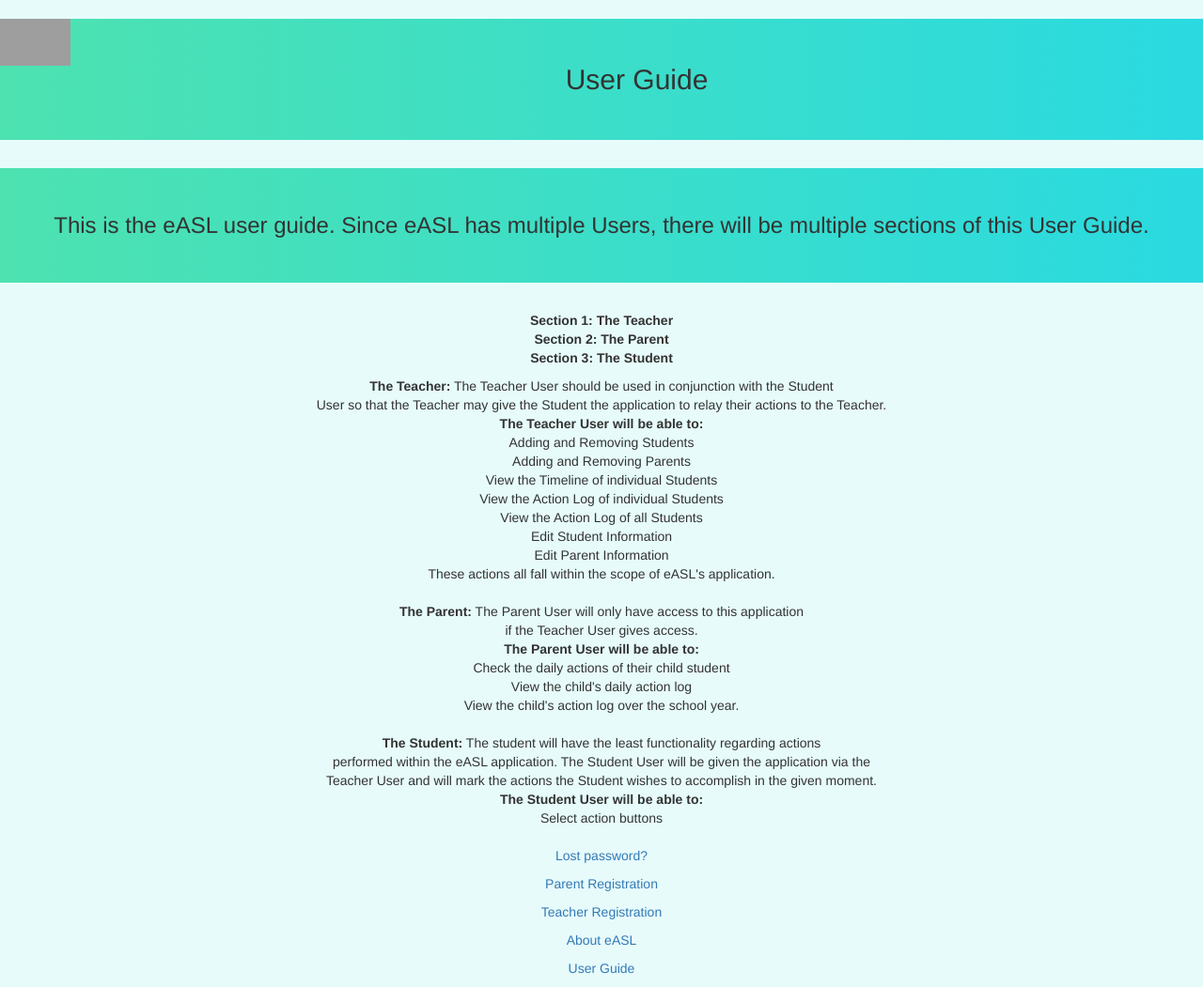
After one commit to curleyt1/EASL, a Django app: page /user_guide/ in a window 1280 px wide. The commit adds this page. Shown: the whole page at 94% size. Run offline with Django 3.2, Linux system fonts and the light colour scheme; some libraries are stand-ins or nearby versions; grey boxes are pictures that could not be loaded.

Commit message:
added user guide

```diff
--- a/easl/webApp/forms.py
+++ b/easl/webApp/forms.py
@@ -10,6 +10,7 @@ from django.contrib.auth.models import User
 from django.contrib.auth.forms import UserCreationForm
 from django.core.validators import validate_email
 from django.core.exceptions import ValidationError
+
 
 GENDER_CHOICES = (
     ('M'),
--- a/easl/webApp/templates/registration/login.html
+++ b/easl/webApp/templates/registration/login.html
@@ -56,6 +56,7 @@
     <p><a href="{% url 'parent_signup' %}">Parent Registration</a></p>
     <p><a href="{% url 'teacher_signup' %}">Teacher Registration</a></p>
     <p><a href="/about">About eASL</a></p>
+    <p><a href="/user_guide">User Guide</a></p>
   </div>
 </div>
 
--- /dev/null
+++ b/easl/webApp/templates/user_guide.html
@@ -0,0 +1,75 @@
+{% extends 'base_accounts.html' %}
+
+{% block content %}
+
+<style>
+  #form{
+    border: 5px solid powderblue;
+    text-align: center;
+  }
+  .jumbotron {
+    background: linear-gradient(to right, #4DE2B0, #2ADAE1);
+  }
+  body{
+    background: #E7FBFB;
+  }
+  .logo{
+    position: relative;
+    float:left;
+
+  }
+
+</style>
+  <img class ='logo' src='https://s3.amazonaws.com/easl-static/eASl_logo.png' height="50" width="75">
+
+
+  <h2 class='jumbotron text-center'> User Guide</h2>
+
+<body>
+<div class = 'body text-center'>
+
+<h3 class='jumbotron text-center'>This is the eASL user guide. Since eASL has multiple Users, there will be multiple sections of this User Guide.<br/></h3>
+
+<strong>Section 1: The Teacher</strong><br/>
+
+<strong>Section 2: The Parent</strong><br/>
+
+<strong>Section 3: The Student</strong></p>
+
+<strong>The Teacher:</strong> The Teacher User should be used in conjunction with the Student<br/> User so that the Teacher may give the Student the application to relay their actions to the Teacher. <br/><strong>The Teacher User will be able to:</strong><br/>
+Adding and Removing Students<br/>
+Adding and Removing Parents<br/>
+View the Timeline of individual Students<br/>
+View the Action Log of individual Students<br/>
+View the Action Log of all Students<br/>
+Edit Student Information<br/>
+Edit Parent Information<br/>
+These actions all fall within the scope of eASL's application.<br/>
+<br/>
+<strong>The Parent:</strong> The Parent User will only have access to this application <br/>if the Teacher User gives access. <br/>
+<strong>The Parent User will be able to:</strong><br/>
+Check the daily actions of their child student<br/>
+View the child's daily action log <br/>
+View the child's action log over the school year.<br/>
+<br/>
+<strong>The Student:</strong> The student will have the least functionality regarding actions<br/> performed within the eASL application. The Student User will be given the application via the <br/>Teacher User and will mark the actions the Student wishes to accomplish in the given moment. <br/>
+<strong>The Student User will be able to:</strong><br/>
+Select action buttons
+
+</div>
+
+<br/>
+
+
+
+
+<div class='footer'>
+  <div class='text-center'>
+    <p><a href="{% url 'password_reset' %}">Lost password?</a></p>
+    <p><a href="{% url 'parent_signup' %}">Parent Registration</a></p>
+    <p><a href="{% url 'teacher_signup' %}">Teacher Registration</a></p>
+    <p><a href="/about">About eASL</a></p>
+    <p><a href="/user_guide">User Guide</a></p>
+  </div>
+</div>
+{% endblock %}
--- a/easl/webApp/urls.py
+++ b/easl/webApp/urls.py
@@ -21,6 +21,7 @@ urlpatterns = [
     url(r'^actions/(\d+)/', views.student_action_log, name='student_action_log'),
     url(r'^directory/$', views.directory, name='directory'),
     url(r'^unauth/$', views.unauthorized.as_view()),
+    url(r'^user_guide/$', views.user_guide.as_view()),
 ]
 
 #Add Django site authentication urls (for login, logout, password management)
--- a/easl/webApp/views.py
+++ b/easl/webApp/views.py
@@ -213,6 +213,7 @@ def save_action(request, id, action_code):
     else:
         return redirect('/accounts/login')
 
+
 # TODO: re-create as a post form to validate with CSRF
 def delete_student(request, id):
     if request.user.is_authenticated:
@@ -234,3 +235,5 @@ class unauthorized(TemplateView):
 
 class AboutPageView(TemplateView):
     template_name = "about.html"
+class user_guide(TemplateView):
+    template_name = "user_guide.html"
```
